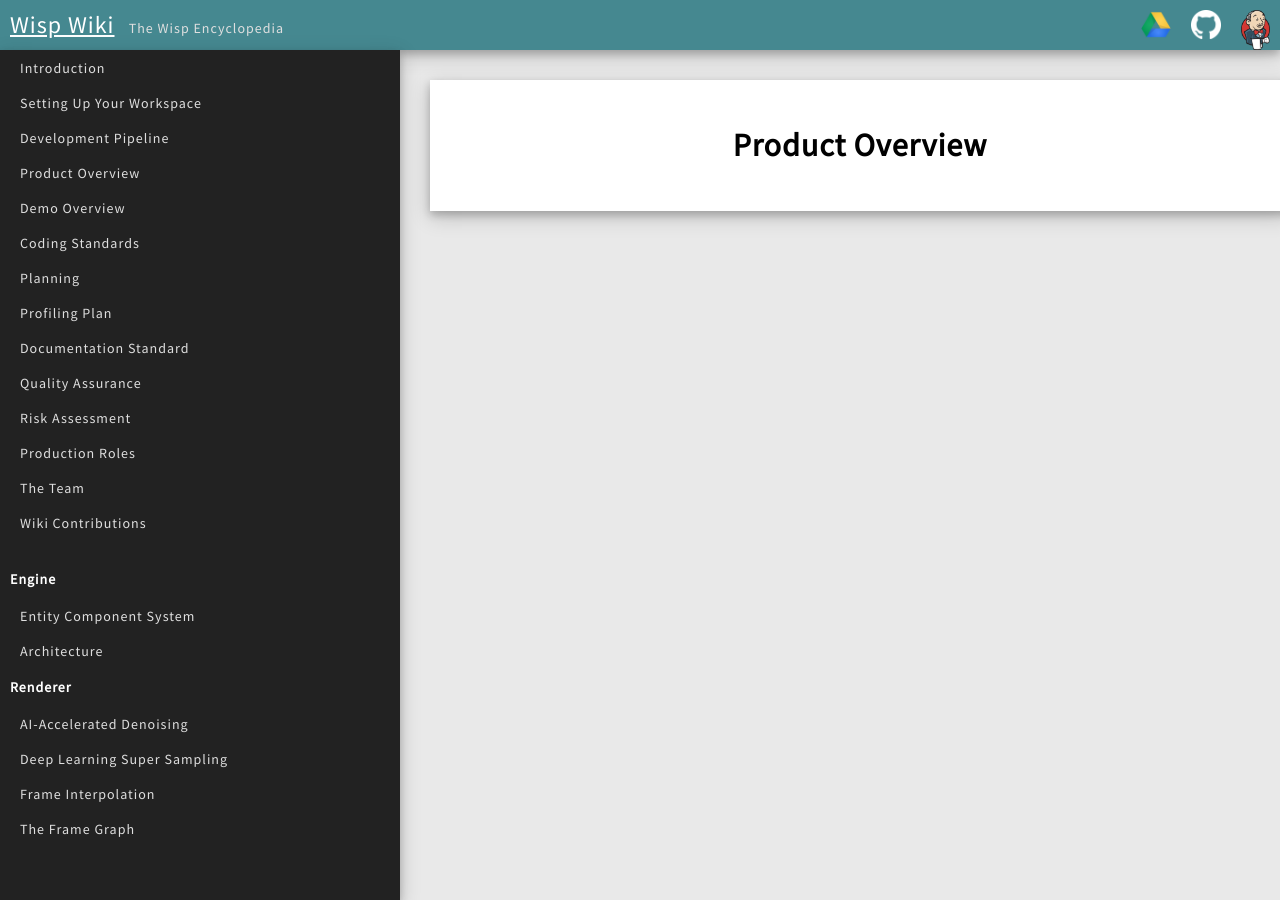
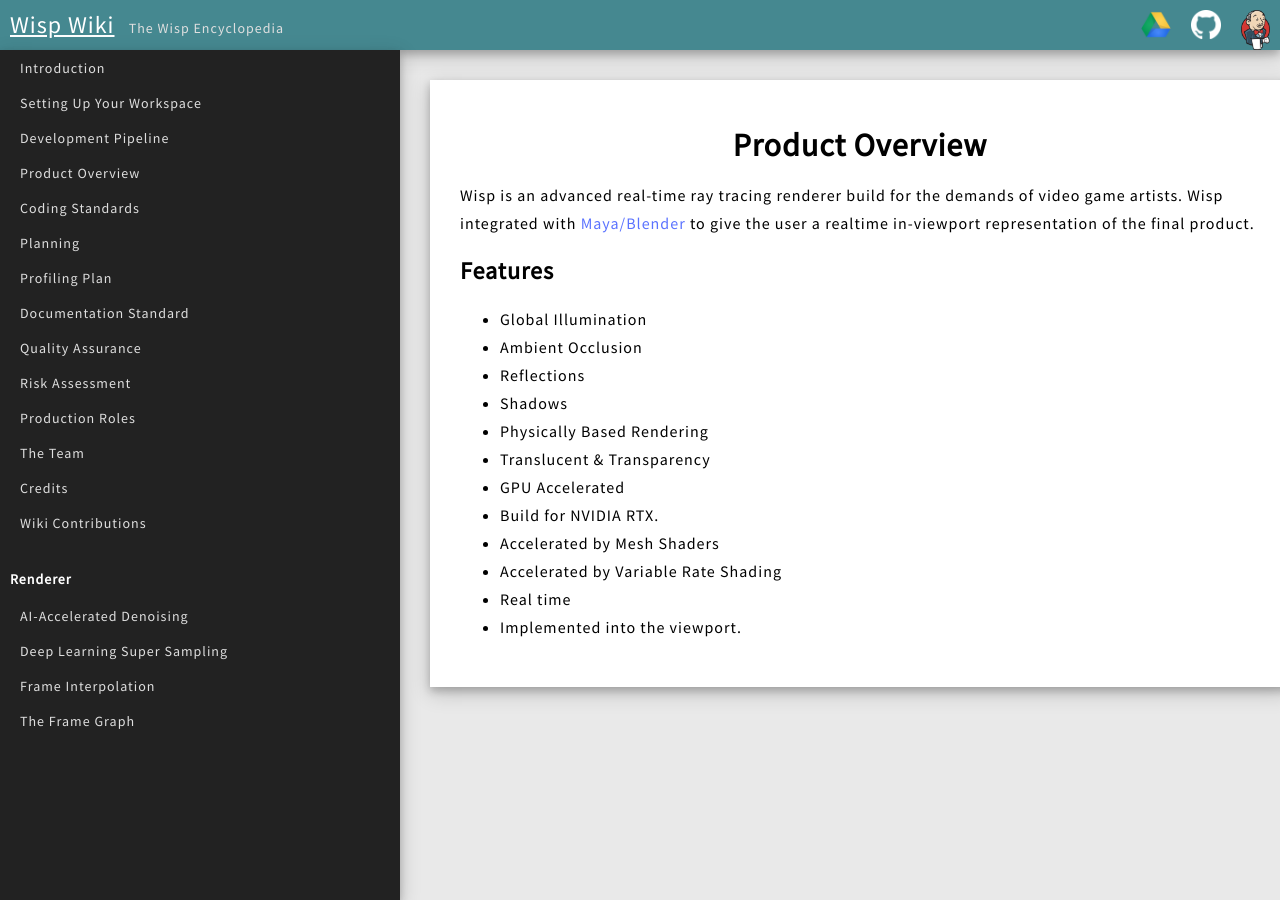
Before and after one commit to TeamWisp/TeamWisp.github.io, a Jekyll site: the page built from _common/product_overview.markdown, in a window 1280 px wide. Built offline with Jekyll 4.4.1, drawn with Linux system fonts in a browser that asks for light colours; nearby versions of some CDN libraries.

Commit message:
Added credits and updated product overview

```diff
--- a/_common/demo_overview.markdown
+++ /dev/null
@@ -1,6 +0,0 @@
----
-layout: post
-title:  "Demo Overview"
-permalink: /demo/
-weight: 9
----
--- a/_common/product_overview.markdown
+++ b/_common/product_overview.markdown
@@ -4,3 +4,21 @@ title:  "Product Overview"
 permalink: /product/
 weight: 8
 ---
+
+Wisp is an advanced real-time ray tracing renderer build for the demands of video game artists.
+Wisp integrated with [Maya/Blender](https://www.autodesk.com/products/maya/overview) to give the user a realtime in-viewport representation of the final product.
+
+## Features
+
+* Global Illumination
+* Ambient Occlusion
+* Reflections
+* Shadows
+* Physically Based Rendering
+* Translucent & Transparency
+* GPU Accelerated
+* Build for NVIDIA RTX.
+* Accelerated by Mesh Shaders
+* Accelerated by Variable Rate Shading
+* Real time
+* Implemented into the viewport.
--- a/_layouts/default.html
+++ b/_layouts/default.html
@@ -18,10 +18,10 @@
 
                 <br><br>
 
-                <h1>Engine</h1>
+                <!--<h1>Engine</h1>
                 {% for page in site.engine %}
                 <li><a id="page-link" class="page-link" href="{{ page.url | prepend: site.baseurl }}">{{ page.title }}</a></li>
-                {% endfor %}
+				{% endfor %}-->
 
                 <h1>Renderer</h1>
                 {% for page in site.renderer %}
```
Also changed, not shown: _common/credits.markdown (added, +21 -0 lines), images/buas.png (added).
